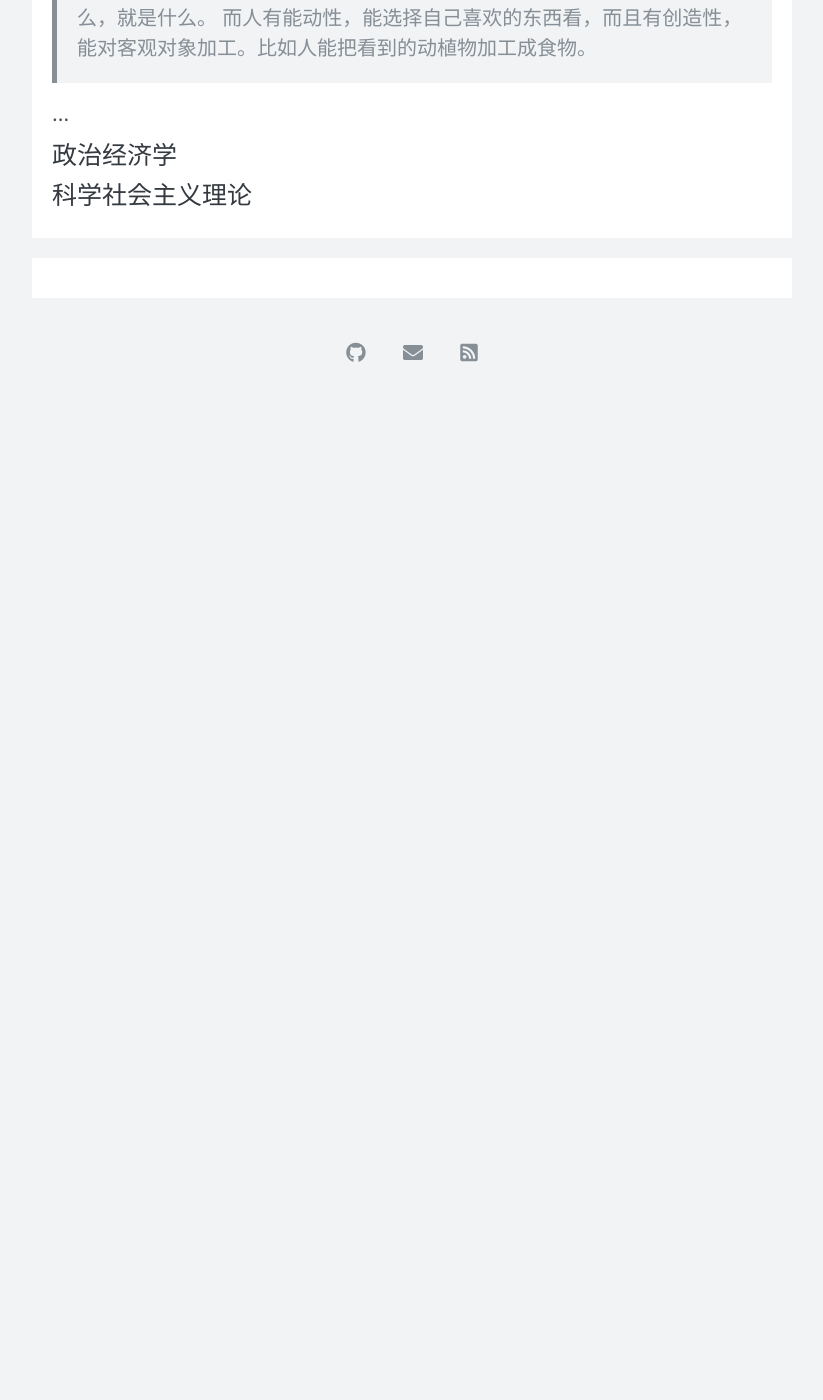
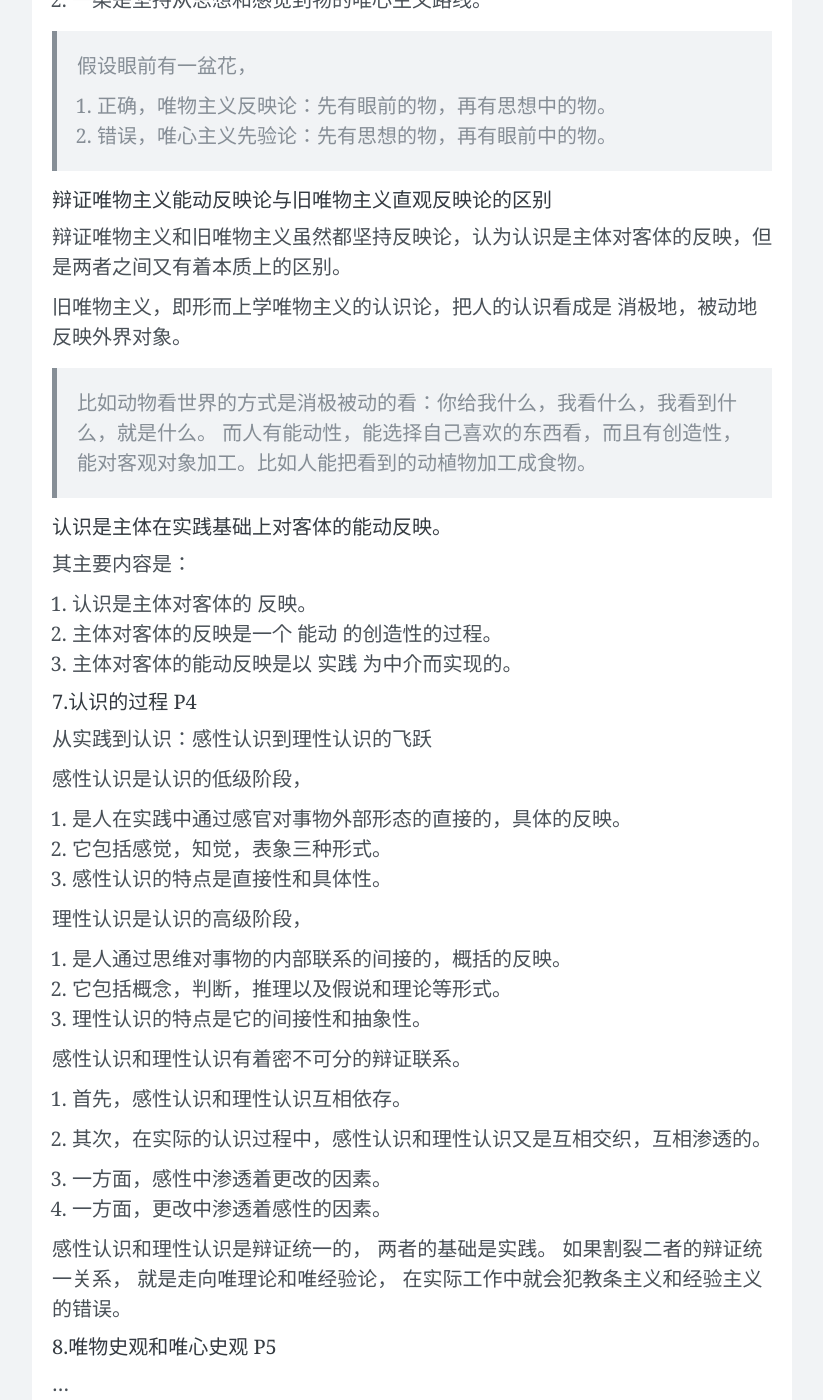
Before and after one commit to wangtiga/wangtiga.github.io, a Jekyll site: the page built from _previews/3709_summary.md, in a window 1280 px wide and 1400 px high, scrolled down 4679 px. Shown: the whole window, without its empty margins (228-1051 px from the left). Built offline with Jekyll 4.4.1, drawn with Linux system fonts in a browser that asks for light colours; nearby versions of some CDN libraries; comment, search, counter and statistics services are not loaded; before the commit the page ends 5077 px from its top, so only the background shows below that; some of the changed text lies outside the part shown.

Commit message:
updated from mac

```diff
--- a/_previews/3709_summary.md
+++ b/_previews/3709_summary.md
@@ -30,6 +30,13 @@ tags:   exam
 - 物质虽否具有同一性
   1. 可知论，人的意识可以认识客观世界
   2. 不可知论，人的意识不可以认识客观世界
+
+唯物主义 是 可知论
+
+传统唯心主义 是 可知论
+
+二元论（不彻底的唯心主义） 是 不可知论
+
 
 ### 2. 物质
 
@@ -138,6 +145,13 @@ tags:   exam
 
 #### 6. 认识的本质 P4
 
+先批评了
+1. 唯心主义先验论
+2. 旧唯物主义直观反映论
+
+再提出自己的正确观点
+1. 辩证唯物主义能动反映论
+
 ##### 唯物主义反映论与唯心主义先验论的对立
 
 在认识的本质问题上，存在着两条根本对立的认识路线：
@@ -153,11 +167,47 @@ tags:   exam
 
 辩证唯物主义和旧唯物主义虽然都坚持反映论，认为认识是主体对客体的反映，但是两者之间又有着本质上的区别。
 
-旧唯物主义，即形崦上学唯物主义的认识论，把人的认识看成是消极地，被动地反映外界对象。
+旧唯物主义，即形而上学唯物主义的认识论，把人的认识看成是 消极地，被动地 反映外界对象。
 
 > 比如动物看世界的方式是消极被动的看：你给我什么，我看什么，我看到什么，就是什么。
 而人有能动性，能选择自己喜欢的东西看，而且有创造性，能对客观对象加工。比如人能把看到的动植物加工成食物。
 
+##### 认识是主体在实践基础上对客体的能动反映。
+
+其主要内容是：
+1. 认识是主体对客体的 反映。
+2. 主体对客体的反映是一个 能动 的创造性的过程。
+3. 主体对客体的能动反映是以 实践 为中介而实现的。
+
+#### 7.认识的过程 P4
+
+从实践到认识：感性认识到理性认识的飞跃
+
+感性认识是认识的低级阶段，
+1. 是人在实践中通过感官对事物外部形态的直接的，具体的反映。
+2. 它包括感觉，知觉，表象三种形式。
+3. 感性认识的特点是直接性和具体性。
+
+理性认识是认识的高级阶段，
+1. 是人通过思维对事物的内部联系的间接的，概括的反映。
+2. 它包括概念，判断，推理以及假说和理论等形式。
+3. 理性认识的特点是它的间接性和抽象性。
+
+感性认识和理性认识有着密不可分的辩证联系。
+1. 首先，感性认识和理性认识互相依存。
+2. 其次，在实际的认识过程中，感性认识和理性认识又是互相交织，互相渗透的。
+
+1. 一方面，感性中渗透着更改的因素。
+2. 一方面，更改中渗透着感性的因素。
+
+
+感性认识和理性认识是辩证统一的，
+两者的基础是实践。
+如果割裂二者的辩证统一关系，
+就是走向唯理论和唯经验论，
+在实际工作中就会犯教条主义和经验主义的错误。
+
+#### 8.唯物史观和唯心史观 P5
 
 ...
 
```
